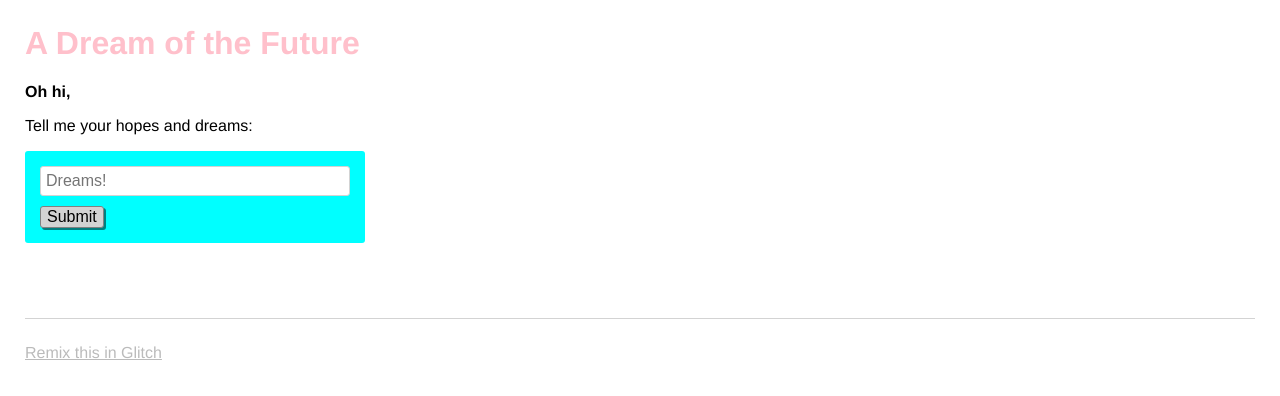
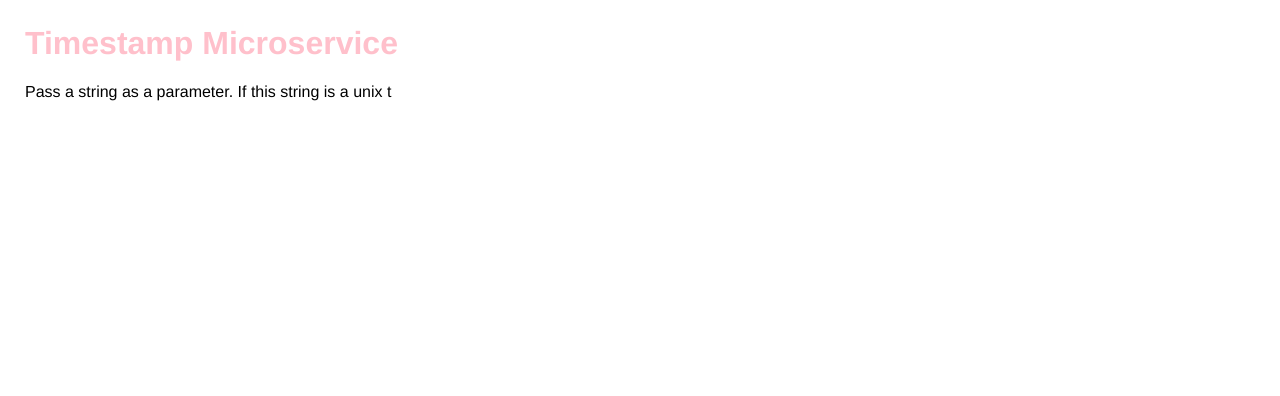
Before and after one commit to pjtopps/Timestamp, a website: page views/index.html in a window 1280 px wide. Drawn offline with nearby package versions, Linux system fonts and the light colour scheme; no server answers.

Commit message:
Checkpoint

```diff
--- a/server.js
+++ b/server.js
@@ -26,9 +26,8 @@ app.get('*', (req, res) => {
     date = new Date(parseInt(time));
   }
   else {
-    time = dec
-    console.log(time);
-    date = new Date('December 15, 2015');
+    time = decode(time);
+    date = new Date(time);
   }
 
   console.log(date);
--- a/views/index.html
+++ b/views/index.html
@@ -19,30 +19,13 @@
     <link rel="stylesheet" href="/style.css">
   </head>
   <body>
-    <header>
-      <h1>
-        A Dream of the Future
-      </h1>
-    </header>
+    <h1>
+      Timestamp Microservice
+    </h1>
 
-    <main>
-      <p class="bold">Oh hi,</p>
-      <p>Tell me your hopes and dreams:</p>
-      <form>
-        <input type="text" maxlength="100" placeholder="Dreams!">
-        <button type="submit">Submit</button>
-      </form>
-      <section class="dreams">
-        <ul id="dreams">
-        </ul>
-      </section>
-    </main>
-
-    <footer>
-      <a href="https://glitch.com">
-        Remix this in Glitch
-      </a>
-    </footer>
+    <p>
+      Pass a string as a parameter. If this string is a unix t
+    </p>
 
     <!-- Your web-app is https, so your scripts need to be too -->
     <script src="https://code.jquery.com/jquery-2.2.1.min.js"
```
